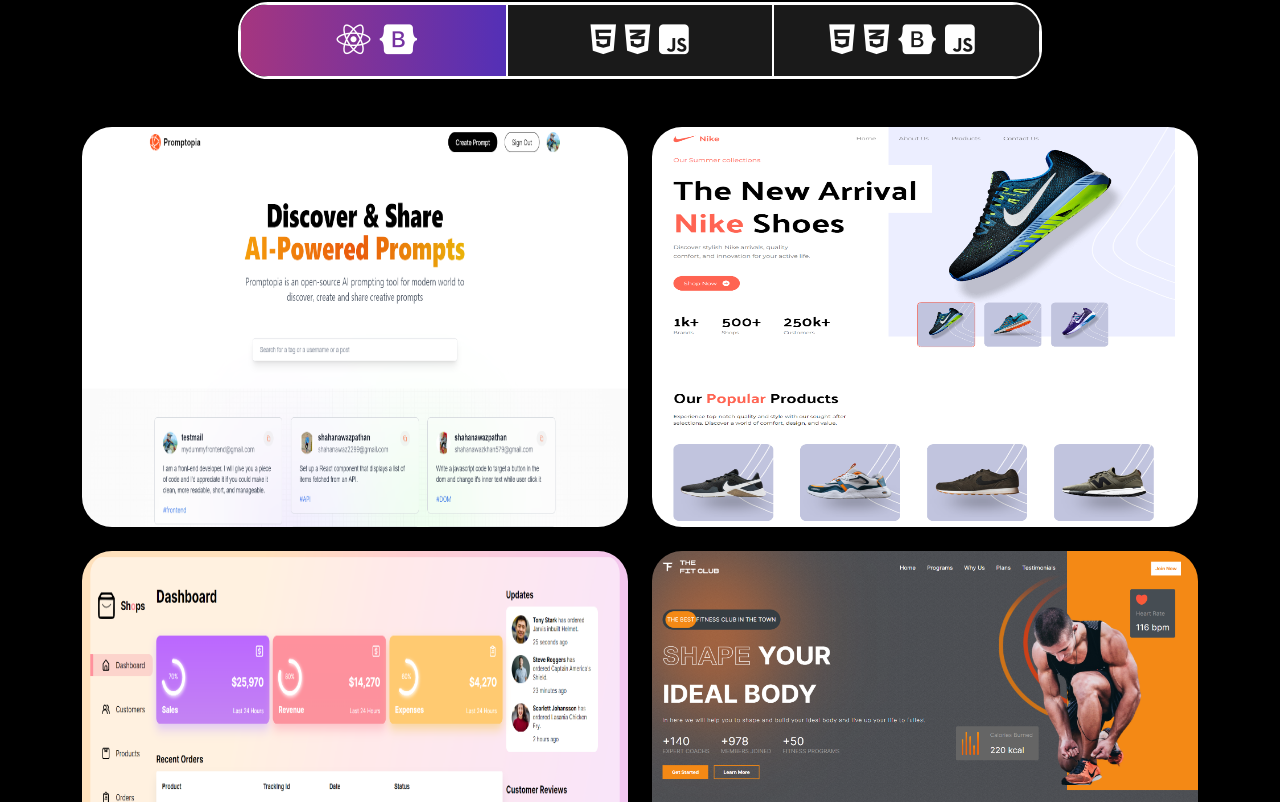
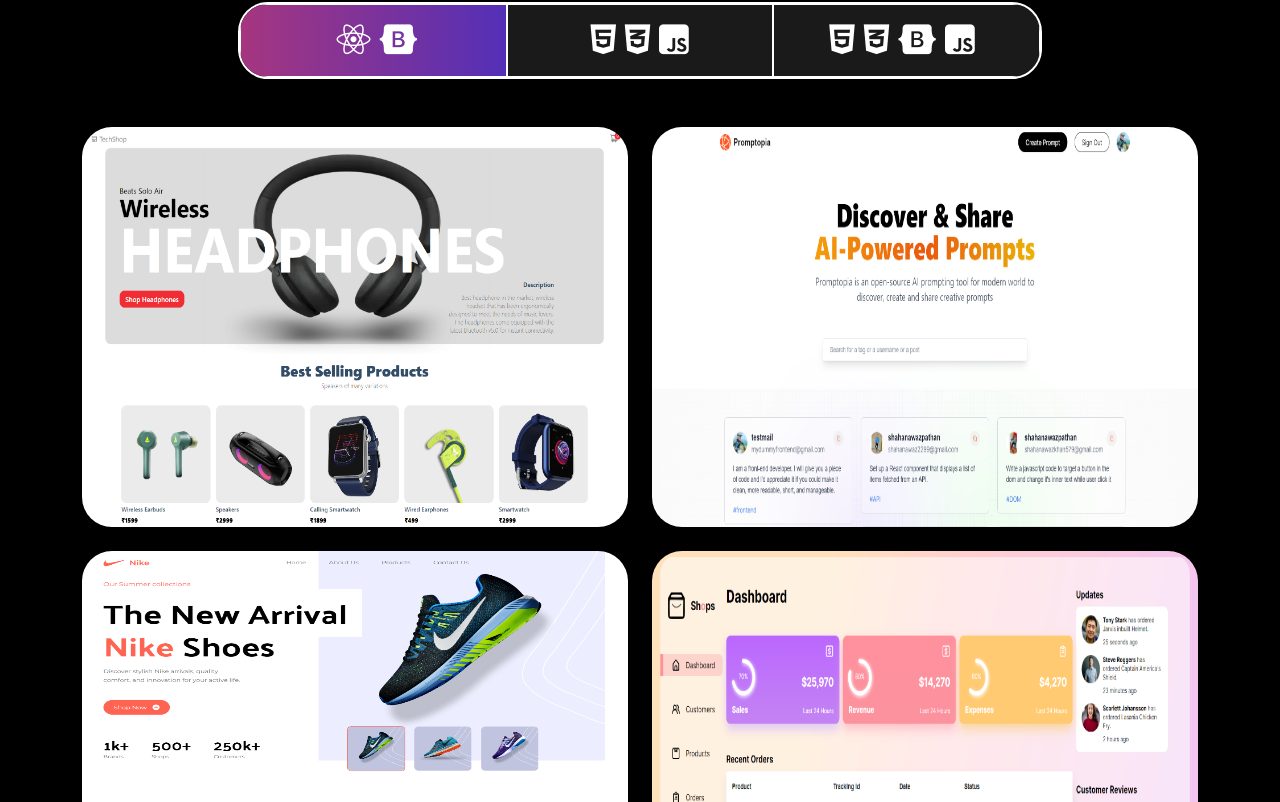
Before and after one commit to Shahanawazgit/ShahanawazPortfolio, a React (Create React App) app: page / in a window 1280 px wide. Shown: the part 1558-2360 px from the top of the page. Built offline with nearby package versions, Linux system fonts and the light colour scheme.

Commit message:
Added TechShop eCommerce

```diff
--- a/src/data/Data.js
+++ b/src/data/Data.js
@@ -12,8 +12,17 @@
 import adminDashboard from "../assets/img/adminDashboard.png";
 import NikeClone from "../assets/img/NikeClone.png";
 import Promptopia from "../assets/img/Promptopia.png";
+import techshop from "../assets/img/techshop-ecommerce.png";
 
 export const projectsReactBootstrap = [
+  {
+    title: "TechShop | eCommerce",
+    description:
+      "Experience seamless tech shopping with my Next.js-powered full-stack e-commerce web app. The sleek frontend ensures a smooth user experience, while the robust backend, managed by Sanity, guarantees content management excellence. Secure payments are handled through the trusted Stripe gateway, providing a safe and convenient shopping experience for all.",
+    imgUrl: techshop,
+    gitHubRepo: "https://github.com/Shahanawazgit/techshop-ecommerce-nextjs",
+    liveLink: "https://techshop-ecommerce-nextjs.vercel.app",
+  },
   {
     title: "Promptopia",
     description:
```
Also changed, not shown: src/assets/img/techshop-ecommerce.png (added).
